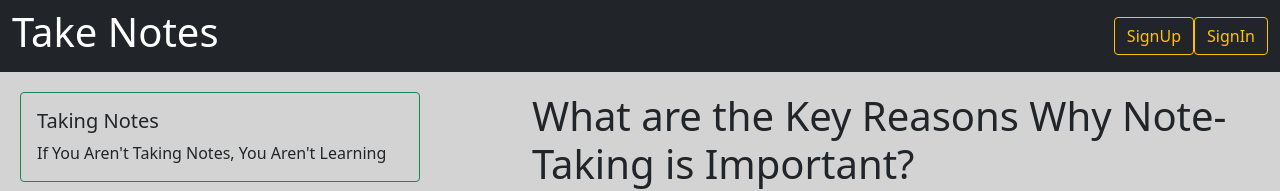
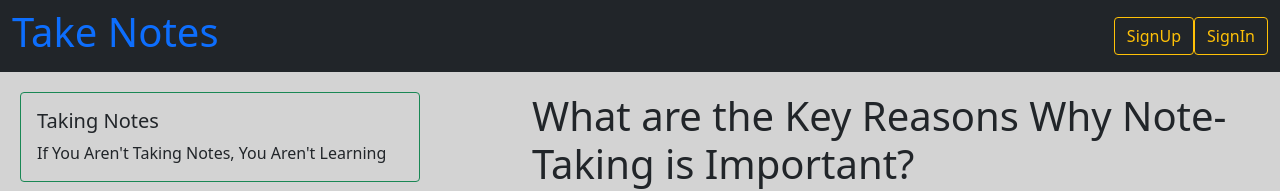
Before and after one commit to mahiiram/notestakingapp-frontend, a React (Create React App) app: page / in a window 1280 px wide. Shown: the top 191 px of the page. Built offline with nearby package versions, Linux system fonts and the light colour scheme.

Commit message:
new commit

```diff
--- a/src/index.css
+++ b/src/index.css
@@ -13,8 +13,4 @@ body {
 
 a{
   text-decoration: none;
-  color: white;
 }
-a:hover{
-  color: white;
-}
```
